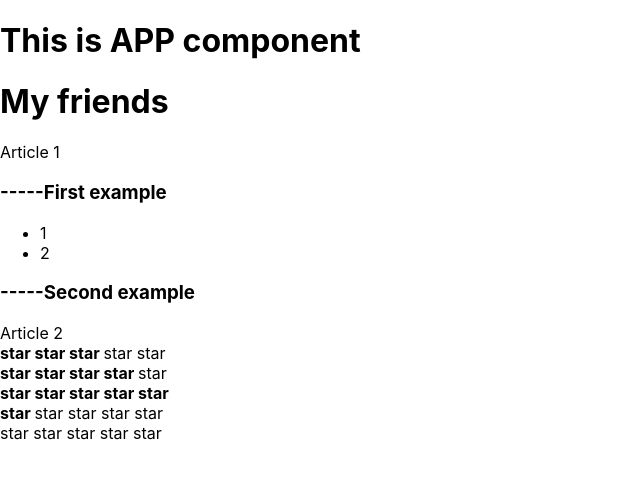
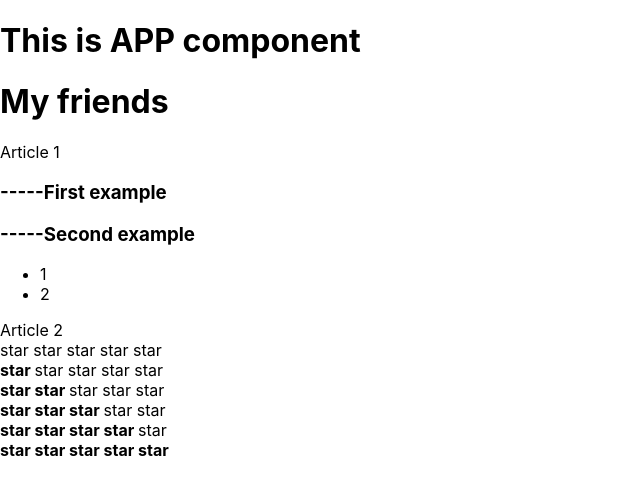
Before and after one commit to Mike-casper/react-detail, a React (Create React App) app: page / in a window 1280 px wide. Shown: the top 494 px of the page, without its empty margins (0-640 px from the left). Built offline with nearby package versions, Linux system fonts and the light colour scheme.

Commit message:
conditional rendering

```diff
--- a/src/App.tsx
+++ b/src/App.tsx
@@ -16,11 +16,12 @@ const App =() =>{
       <Accordion titleValue={"First example"} collapsed={true}/>
       <Accordion titleValue={"Second example"} collapsed={false}/>
       Article 2
+      <Rating value={0}/>
+      <Rating value={1}/>
+      <Rating value={2}/>
       <Rating value={3}/>
       <Rating value={4}/>
       <Rating value={5}/>
-      <Rating value={1}/>
-      <Rating value={0}/>
     </div>
   )
 }
--- a/src/components/Accordion/Accordion.tsx
+++ b/src/components/Accordion/Accordion.tsx
@@ -3,22 +3,29 @@ type AccordionPropsType ={
   collapsed:boolean
 }
 
-function Accordion(props:AccordionPropsType){
+function Accordion(props:AccordionPropsType) {
     console.log("accordion rendered")
-    if(props.collapsed===true){
-      return (
-       <div>
-       <AccordionTitle title={props.titleValue}/>
-       <AccordionBody/>
+    return <div>
+        <AccordionTitle title={props.titleValue}/>
+        {!props.collapsed && <AccordionBody/>}
     </div>
-    )
-  }
-  return (
-    <div>
-      <AccordionTitle title={props.titleValue}/>
-    </div>
-  )
 }
+//simplifiled code above
+//     if (props.collapsed === true) {
+//         return (
+//             <div>
+//                 <AccordionTitle title={props.titleValue}/>
+//                 <AccordionBody/>
+//             </div>
+//         )
+//     } else {
+//         return (
+//             <div>
+//                 <AccordionTitle title={props.titleValue}/>
+//             </div>
+//         )
+//     }
+// }
 
 
   type AccordionTitlePropsType = {
--- a/src/components/Rating/Rating.tsx
+++ b/src/components/Rating/Rating.tsx
@@ -6,70 +6,16 @@ type RatingPropsType ={
 }
 export function Rating(props:RatingPropsType) {
     console.log("rating rendered")
-    if(props.value === 1){
-    return (
-      <div>
-        <Star selected={true} />
-        <Star selected={false}  />
-        <Star selected={false}  />
-        <Star selected={false} />
-        <Star selected={false}  />
-      </div>
-    );
-    }
-    if(props.value === 2){
-        return (
-          <div>
-            <Star selected={true} />
-            <Star selected={true}  />
-            <Star selected={false}  />
-            <Star selected={false} />
-            <Star selected={false}  />
-          </div>
-        );
-    }
-     if(props.value === 3){
-    return (
-      <div>
-        <Star selected={true} />
-        <Star selected={true}  />
-        <Star selected={true}  />
-        <Star selected={false} />
-        <Star selected={false}  />
-      </div>
-    );
-    }
-    if(props.value === 4){
-        return (
-          <div>
-            <Star selected={true} />
-            <Star selected={true}  />
-            <Star selected={true}  />
-            <Star selected={true} />
-            <Star selected={false}  />
-          </div>
-        );
-    }
-     if(props.value === 5){
-    return (
-      <div>
-        <Star selected={true} />
-        <Star selected={true}  />
-        <Star selected={true}  />
-        <Star selected={true} />
-        <Star selected={true}  />
-      </div>
-    );
-    }
-        return (
-            <div>
-              <Star selected={false} />
-              <Star selected={false}  />
-              <Star selected={false}  />
-              <Star selected={false} />
-              <Star selected={false}  />
-            </div>
-          );
+    return(
+        <div>
+            <Star selected={props.value > 0} />
+            <Star selected={props.value > 1}  />
+            <Star selected={props.value > 2}  />
+            <Star selected={props.value > 3} />
+            <Star selected={props.value > 4}  />
+        </div>
+    )
+
 
 
 type StarPropsType = {
```
